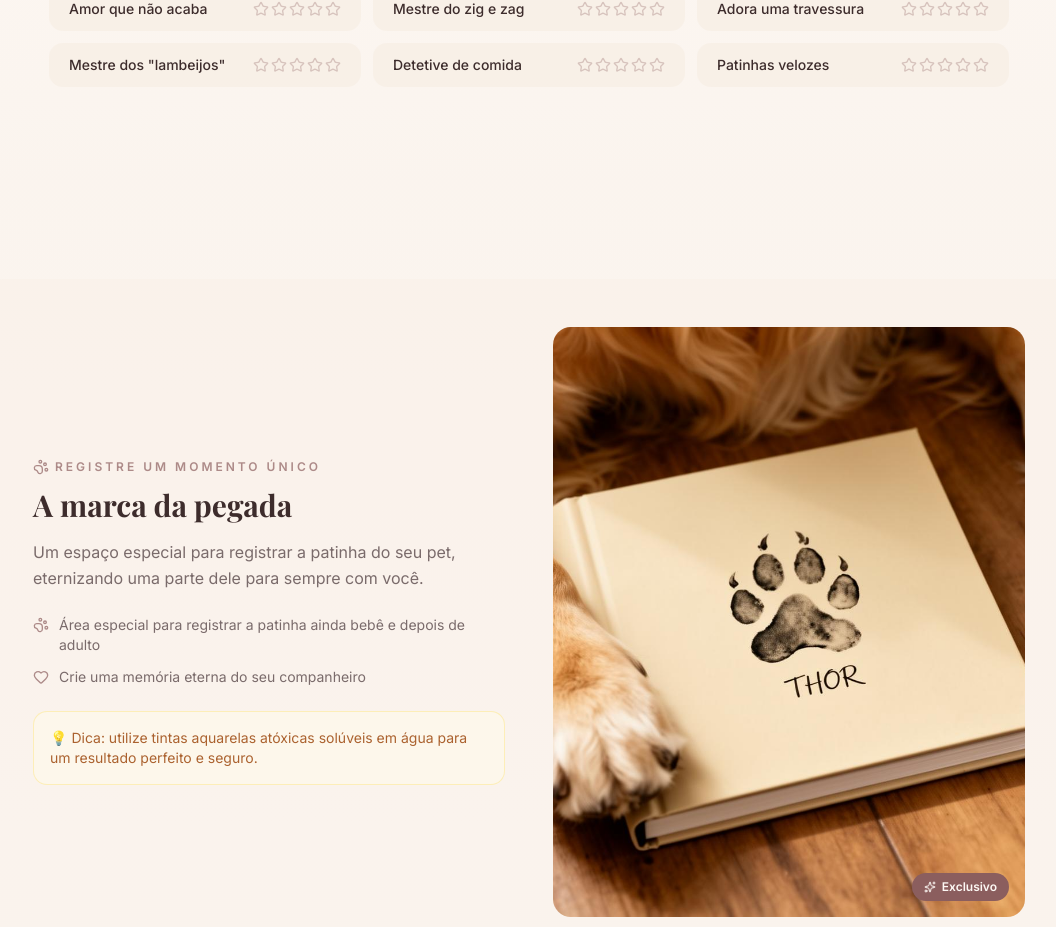
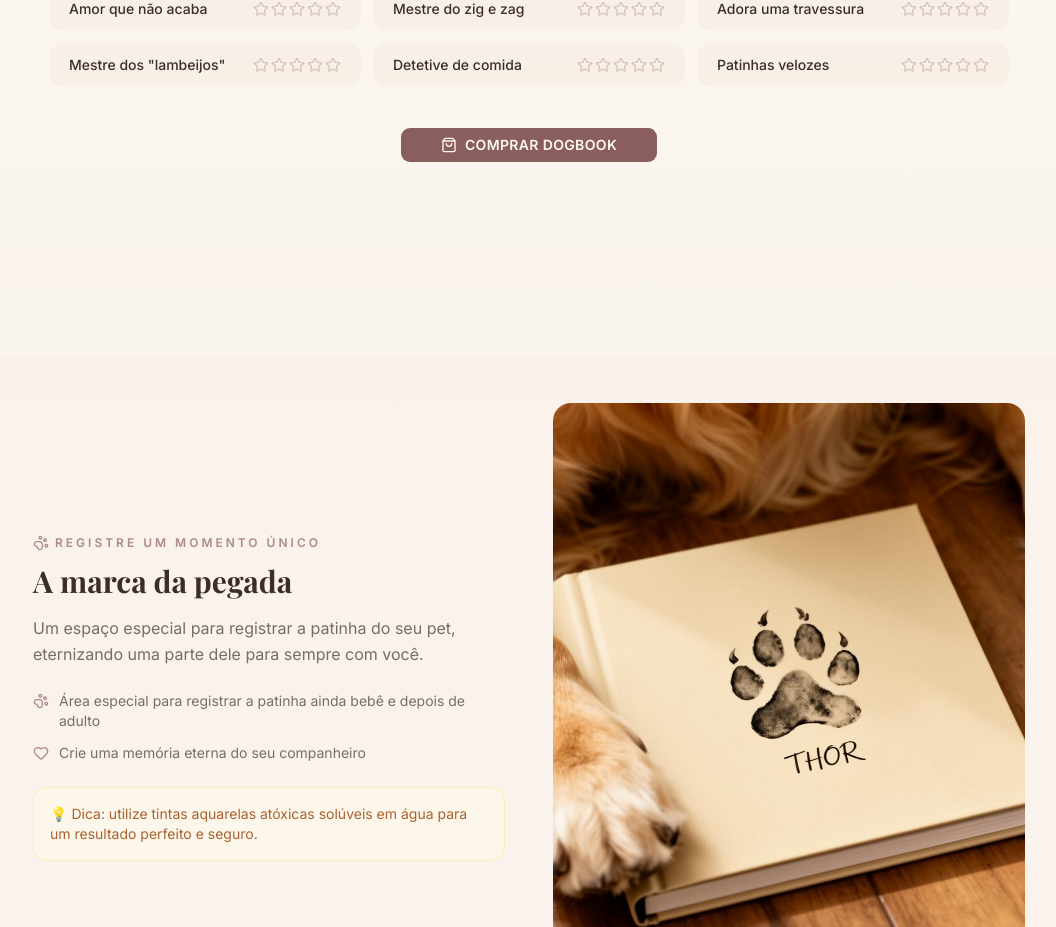
Before and after one commit to ricardowafae/pam, a Next.js app: page /dogbook in a window 1280 px wide. Shown: the part 3158-4085 px from the top of the page, without its empty margins (111-1167 px from the left). Built offline with nearby package versions, Linux system fonts and the light colour scheme; a web font is replaced by a local one.

Commit message:
feat: adicionar botão Comprar Dogbook ao final da seção Personalidade Canina
Co-Authored-By: Claude Opus 4.6 <noreply@anthropic.com>

```diff
--- a/src/app/(website)/dogbook/page.tsx
+++ b/src/app/(website)/dogbook/page.tsx
@@ -632,6 +632,17 @@ export default function DogbookPage() {
               </div>
             ))}
           </div>
+
+          <div className="mt-10">
+            <Button
+              size="lg"
+              className="gap-2 uppercase tracking-wide font-semibold px-10"
+              onClick={handleBuyNow}
+            >
+              <ShoppingBag className="size-4" />
+              Comprar Dogbook
+            </Button>
+          </div>
         </div>
       </section>
 
```
